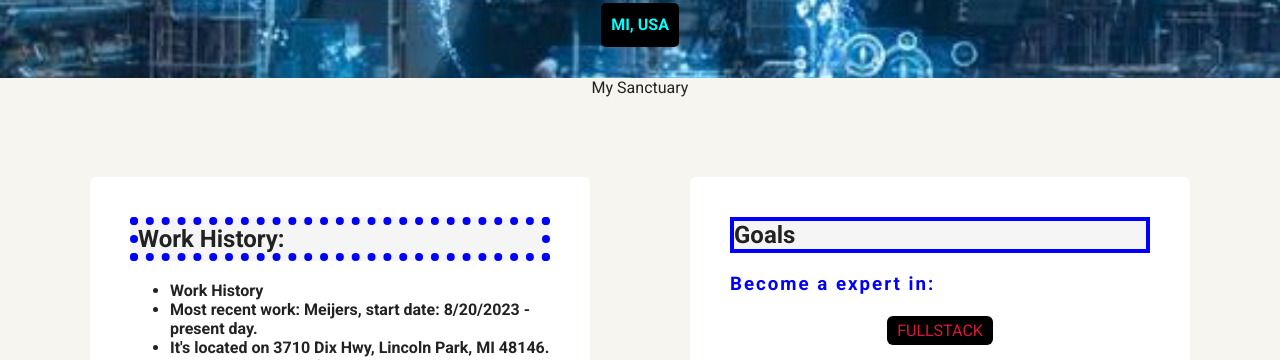
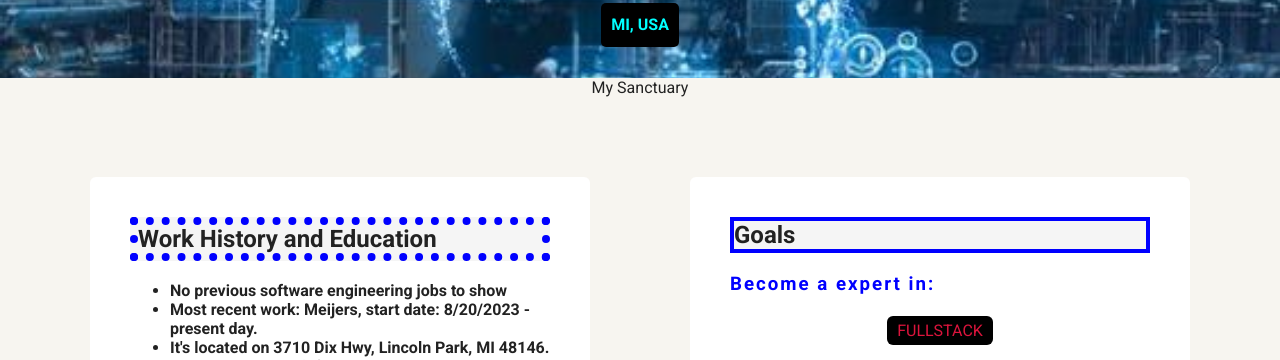
Before and after one commit to Iwnb1987/resume, a plain HTML site: page index.html in a window 1280 px wide. Shown: the part 372-732 px from the top of the page. Drawn offline with Linux system fonts and the light colour scheme; a web font is replaced by a local one.

Commit message:
Update index.html

```diff
--- a/index.html
+++ b/index.html
@@ -34,12 +34,14 @@
 
     <main class="flex">
       <div class="card">
-        <h2 id="negative">Work History:</h2>
+        <h2 id="negative">Work History and Education</h2>
         <ul class="wh">
-        <li> Work History</li>
+          <li>No previous software engineering jobs to show</li>
         <li>Most recent work: Meijers, start date: 8/20/2023 - present day.</li>
           <li>It's located on 3710 Dix Hwy, Lincoln Park, MI 48146.</li>
           <li>313-294-1700. Ask for Myra or Jerome.</li>
+          <li>Education: High school + I studied biology at the University of Phoenix back in 2007 to 2008, specifically marine life</li>
+
         </ul>
         _________________________________
         <p>Side Note: please click my <button id="testButton"><a href="contact.html">"contact"</a></button> button in the top right corner.</p>
```
